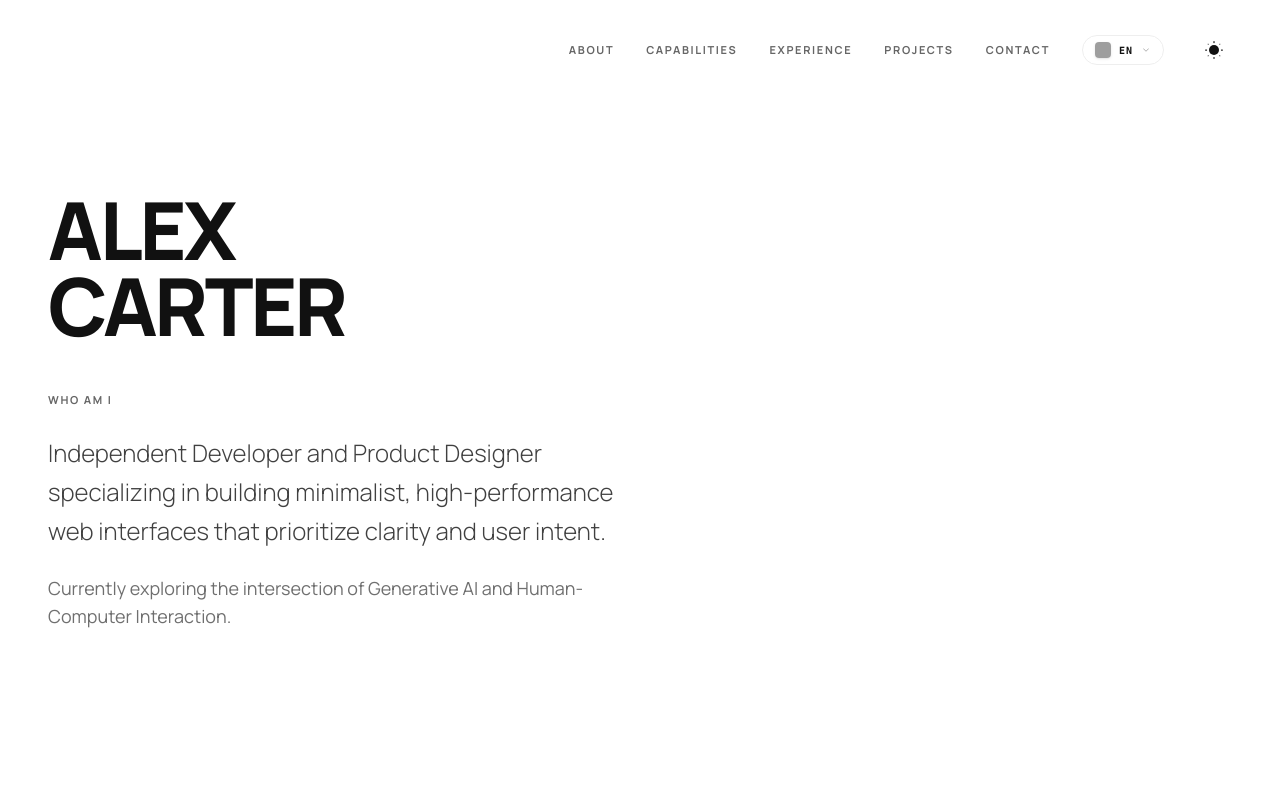
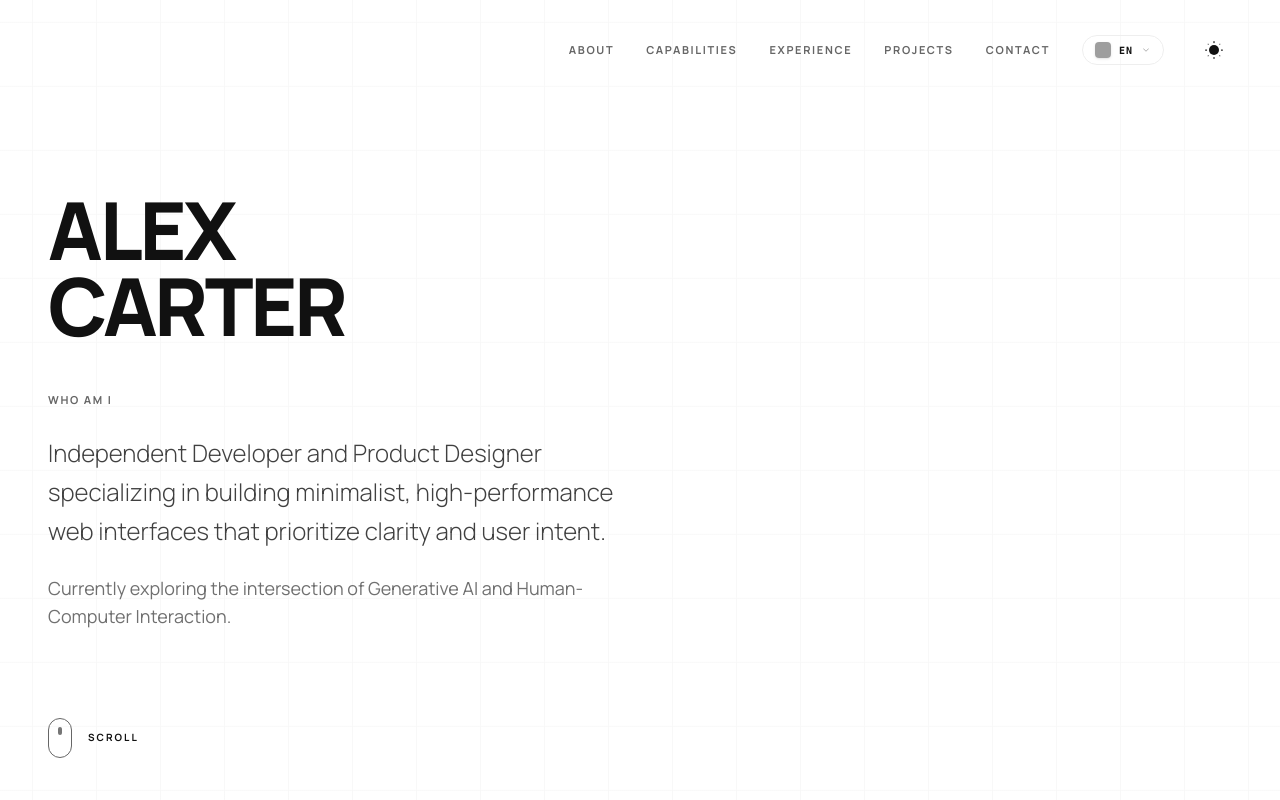
Before and after one commit to PrathameshBelvalkar/minimilastic-portfolio, a React (Vite) app: page / in a window 1280 px wide. Shown: the top 800 px of the page. Built offline with nearby package versions, Linux system fonts and the light colour scheme; grey boxes are pictures that could not be loaded.

Commit message:
Enhance App layout with hero-pattern background and update HeroSection to conditionally hide scroll hint. Refactor ProjectModal for improved button placement and add LinkedIn label in AboutProfileSection.

```diff
--- a/src/App.tsx
+++ b/src/App.tsx
@@ -150,7 +150,7 @@ export default function App() {
   ];
 
   return (
-    <div className="min-h-screen pb-32 transition-colors duration-300">
+    <div className="min-h-screen hero-pattern pb-32 transition-colors duration-300">
       <ProjectModal selectedProject={selectedProject} onClose={() => setSelectedProject(null)} />
 
       <Navbar
@@ -174,7 +174,7 @@ export default function App() {
       <MobileMenu isMenuOpen={isMenuOpen} navItems={navItems} onNavigate={() => setIsMenuOpen(false)} />
 
       <main className="px-6 md:px-12 pt-48 max-w-7xl mx-auto">
-        <HeroSection />
+        <HeroSection hideScrollHint={isScrolled} />
         <AboutProfileSection />
         <ExperienceSection experience={experience} />
         <ProjectsSection projects={projects} onSelectProject={(p) => setSelectedProject(p)} />
--- a/src/components/ProjectModal.tsx
+++ b/src/components/ProjectModal.tsx
@@ -33,23 +33,22 @@ export function ProjectModal({ selectedProject, onClose }: Props) {
             transition={{ type: 'spring', damping: 25, stiffness: 300 }}
             className="fixed top-24 bottom-24 md:inset-x-auto md:left-1/2 md:-translate-x-1/2 md:w-full md:max-w-3xl bg-[var(--color-bg)] z-[101] overflow-y-auto border border-theme shadow-2xl"
           >
-            <div className="sticky top-0 right-0 p-6 flex justify-end">
-              <button
-                onClick={onClose}
-                className="p-2 hover:opacity-50 transition-opacity bg-[var(--color-bg)] rounded-full border border-theme"
-              >
-                <X size={20} />
-              </button>
-            </div>
-
-            <div className="px-8 pb-16 md:px-16 flex flex-col gap-12">
-              <div className="aspect-video bg-card-theme border border-theme flex items-center justify-center">
+            <div className="flex flex-col">
+              <div className="relative aspect-video bg-card-theme border-b border-theme flex items-center justify-center">
                 <span className="font-mono text-[10px] opacity-20 uppercase tracking-[0.2em]">
                   {selectedProject.title} / PREVIEW
                 </span>
+
+                <button
+                  onClick={onClose}
+                  className="absolute top-4 right-4 p-2 hover:opacity-50 transition-opacity bg-[var(--color-bg)] rounded-full border border-theme"
+                  aria-label="Close"
+                >
+                  <X size={20} />
+                </button>
               </div>
 
-              <div className="flex flex-col gap-8">
+              <div className="p-8 md:p-14 flex flex-col gap-8">
                 <div className="flex justify-between items-baseline">
                   <h2 className="text-4xl font-extrabold tracking-tight uppercase italic">
                     {selectedProject.title}
--- a/src/components/sections/AboutProfileSection.tsx
+++ b/src/components/sections/AboutProfileSection.tsx
@@ -35,6 +35,7 @@ export function AboutProfileSection() {
                 </a>
               </div>
               <div className="flex flex-col gap-1">
+                <p className="font-medium opacity-40">LinkedIn</p>
                 <a
                   href="#"
                   className="border-b border-[var(--color-text)] pb-0.5 hover:opacity-50 transition-opacity flex items-center gap-1 self-start"
--- a/src/components/sections/HeroSection.tsx
+++ b/src/components/sections/HeroSection.tsx
@@ -1,7 +1,11 @@
-import { motion } from 'motion/react';
+import { AnimatePresence, motion } from 'motion/react';
 import { fadeInUp, staggerContainer } from '../motionVariants';
 
-export function HeroSection() {
+type Props = {
+  hideScrollHint?: boolean;
+};
+
+export function HeroSection({ hideScrollHint }: Props) {
   return (
     <section id="about" className="min-h-[80vh] flex flex-col">
       <motion.div
@@ -9,7 +13,7 @@ export function HeroSection() {
         initial="initial"
         whileInView="animate"
         viewport={{ once: true }}
-        className="flex flex-col gap-12"
+        className="relative flex flex-col gap-12"
       >
         <motion.h1 variants={fadeInUp} className="display-title">
           ALEX
@@ -27,6 +31,33 @@ export function HeroSection() {
             Currently exploring the intersection of Generative AI and Human-Computer Interaction.
           </p>
         </motion.div>
+
+        <AnimatePresence>
+          {!hideScrollHint && (
+            <motion.a
+              variants={fadeInUp}
+              href="#experience"
+              className="mt-10 inline-flex items-center gap-4 self-start opacity-60 hover:opacity-100 transition-opacity"
+              aria-label="Scroll to bottom"
+              initial={{ opacity: 0, y: 8 }}
+              animate={{ opacity: 1, y: 0 }}
+              exit={{ opacity: 0, y: 8 }}
+              transition={{ duration: 0.25 }}
+            >
+              <motion.div
+                aria-hidden="true"
+                className="w-6 h-10 rounded-full border border-[var(--color-text-secondary)] flex items-start justify-center pt-2"
+              >
+                <motion.div
+                  className="w-1 h-2 rounded-full bg-[var(--color-text-secondary)]"
+                  animate={{ y: [0, 8, 0], opacity: [0.9, 0.35, 0.9] }}
+                  transition={{ duration: 1.4, repeat: Infinity, ease: 'easeInOut' }}
+                />
+              </motion.div>
+              <span className="text-[10px] font-bold uppercase tracking-[0.2em]">Scroll</span>
+            </motion.a>
+          )}
+        </AnimatePresence>
       </motion.div>
     </section>
   );
--- a/src/index.css
+++ b/src/index.css
@@ -98,4 +98,40 @@ body {
   .bg-card-theme {
     background-color: var(--color-card-bg);
   }
+
+  .hero-pattern {
+    position: relative;
+    overflow: hidden;
+    isolation: isolate;
+    z-index: 0;
+  }
+
+  .hero-pattern::before {
+    content: "";
+    position: absolute;
+    top: 0;
+    bottom: 0;
+    left: 50%;
+    width: 100vw;
+    transform: translateX(-50%) translateZ(0);
+    pointer-events: none;
+    z-index: -1;
+    background-image:
+      radial-gradient(800px 520px at 18% 18%, color-mix(in oklab, var(--color-text) 8%, transparent) 0%, transparent 62%),
+      radial-gradient(950px 760px at 85% 30%, color-mix(in oklab, var(--color-text) 10%, transparent) 0%, transparent 60%),
+      linear-gradient(to right, color-mix(in oklab, var(--color-border) 70%, transparent) 1px, transparent 1px),
+      linear-gradient(to bottom, color-mix(in oklab, var(--color-border) 70%, transparent) 1px, transparent 1px);
+    background-size: auto, auto, 64px 64px, 64px 64px;
+    background-position: center, center, center, center;
+    opacity: 0.55;
+    filter: blur(0px);
+  }
+
+  .dark .hero-pattern::before {
+    opacity: 0.45;
+  }
+
+  .evening .hero-pattern::before {
+    opacity: 0.5;
+  }
 }
```
